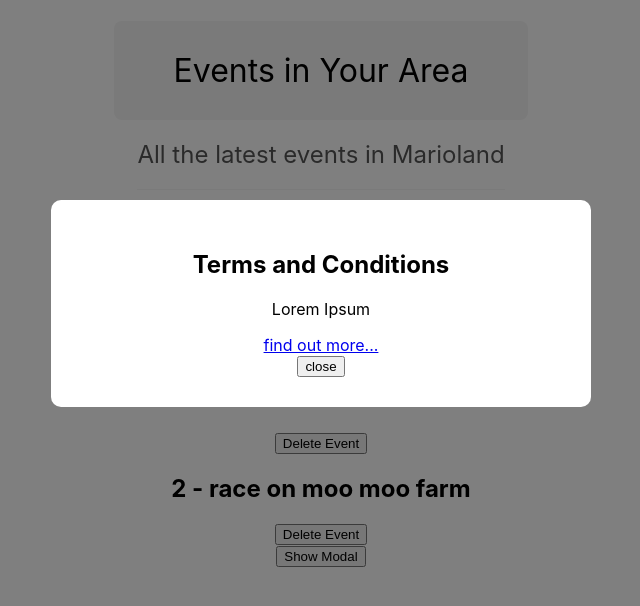
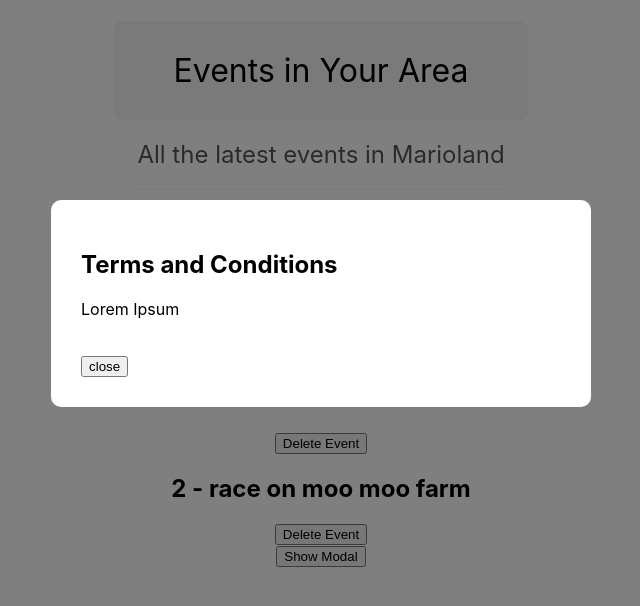
Before and after one commit to mhughes2011/net-ninja-react-app, a React (Create React App) app: page / in a window 1280 px wide. Both pictures are taken after a click on the button "Show Modal". Shown: the top 606 px of the page, without its empty margins (319-959 px from the left). Built offline with nearby package versions, Linux system fonts and the light colour scheme.

Commit message:
learned about creating a portal with reactdom

```diff
--- a/src/App.js
+++ b/src/App.js
@@ -62,7 +62,6 @@ function App() {
         <Modal handleClose={handleClose}>
           <h2>Terms and Conditions</h2>
           <p>Lorem Ipsum</p>
-          <a href="/">find out more...</a>
         </Modal>
       }
     </div>
--- a/src/components/Modal.jsx
+++ b/src/components/Modal.jsx
@@ -1,8 +1,9 @@
 import React from 'react'
+import ReactDOM from 'react-dom'
 import './Modal.css'
 
 function Modal(props) {
-  return (
+  return ReactDOM.createPortal((
     <div className='modal-backdrop'>
       <div className="modal">
         {props.children}
@@ -10,7 +11,7 @@ function Modal(props) {
         <button onClick={props.handleClose}>close</button>
       </div>
     </div>
-  )
+  ), document.body)
 }
 
 export default Modal
```
